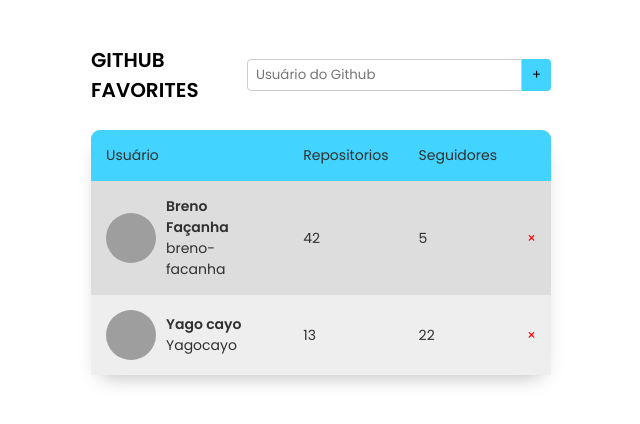
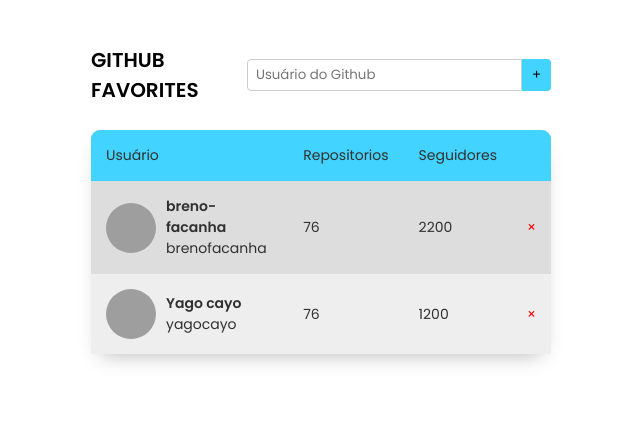
Before and after one commit to breno-facanha/projeto-explorer-014, a website with bundled scripts: page index.html in a window 1280 px wide. Shown: the whole page, without its empty margins (319-959 px from the left). Built offline with nearby package versions, Linux system fonts and the light colour scheme; grey boxes are pictures that could not be loaded.

Commit message:
Create javascript

```diff
--- a/index.html
+++ b/index.html
@@ -10,6 +10,8 @@
     <meta name="viewport" content="width=device-width, initial-scale=1.0">
     <title>GitHub Favorites</title>
     <link rel="stylesheet" href="style.css">
+
+    <script src="js/main.js" type="module" defer></script>
 </head>
 <body>
     <div id="app">
@@ -34,36 +36,7 @@
             </thead>
 
             <tbody>
-                <tr>
-                    <td class="user">
-                        <img src="https://github.com/breno-facanha.png" alt="" >
-                        <a href="">
-                            <p>Breno Façanha</p>
-                            <span>breno-facanha</span>
-                        </a>
-                    </td>
-                    <td class="repositories"> 42  </td>
-                    <td class="followers"> 5 </td>
-                    <td>
-                        <button class="remove">&times;</button>
-                    </td>
-                </tr>
 
-                <tr>
-                    <td class="user">
-
-                        <img src="https://github.com/Yagocayo.png" alt="" >
-                            <a href="">
-                                <p>Yago cayo</p>
-                                <span>Yagocayo</span>
-                            </a>
-                        </td>
-                    <td class="repositories"> 13  </td>
-                    <td class="followers"> 22 </td>
-                    <td>
-                        <button class="remove">&times;</button>
-                    </td>
-                </tr>
             </tbody>
         </table>
 
--- /dev/null
+++ b/js/favorites.js
@@ -0,0 +1,86 @@
+export class Favorites{
+    constructor(root){
+        this.root = document.querySelector(root)
+
+        this.tbody = this.root.querySelector('table tbody')
+
+        this.load()
+    }
+
+    load() {
+        this.entries = [
+            {
+                login: 'brenofacanha',
+                name: 'breno-facanha',
+                public_repos: '76',
+                followers: '2200',
+           },
+           {
+                login: 'yagocayo',
+                name: 'Yago cayo',
+                public_repos: '76',
+                followers: '1200',
+            }
+        ]
+    }
+}
+
+export class FavoritesView extends Favorites {
+    constructor(root){
+        super(root)
+
+        this.update()
+
+
+    }
+
+    update() {
+       this.removeAlltr()
+
+
+
+        this.entries.forEach(user => {
+            const row = this.createRow()
+            row.querySelector('.user img').src = `https://github.com/${user.login}.png`
+            row.querySelector('.user img').alt = `Image de ${user.name}`
+            row.querySelector('.user p').textContent = user.name
+            row.querySelector('.user span').textContent = user.login
+            row.querySelector('.repositories').textContent = user.public_repos
+            row.querySelector('.followers').textContent = user.followers
+
+
+
+            this.tbody.append(row)
+        })
+
+    }
+
+    createRow(){
+
+        const tr = document.createElement('tr')
+
+        const content = `
+            <td class="user">
+                <img src="https://github.com/breno-facanha.png" alt="" >
+                <a href="">
+                    <p>Breno Façanha</p>
+                    <span>breno-facanha</span>
+                </a>
+            </td>
+            <td class="repositories"> 42  </td>
+            <td class="followers"> 5 </td>
+            <td>
+                <button class="remove">&times;</button>
+            </td>
+
+       `
+
+       tr.innerHTML = content
+
+       return tr
+    }
+
+    removeAlltr(){
+        this.tbody.querySelectorAll('tr').forEach( tr => tr.remove() );
+    }
+}
--- /dev/null
+++ b/js/main.js
@@ -0,0 +1,3 @@
+import { FavoritesView } from "./Favorites.js";
+
+new FavoritesView("#app")
```
